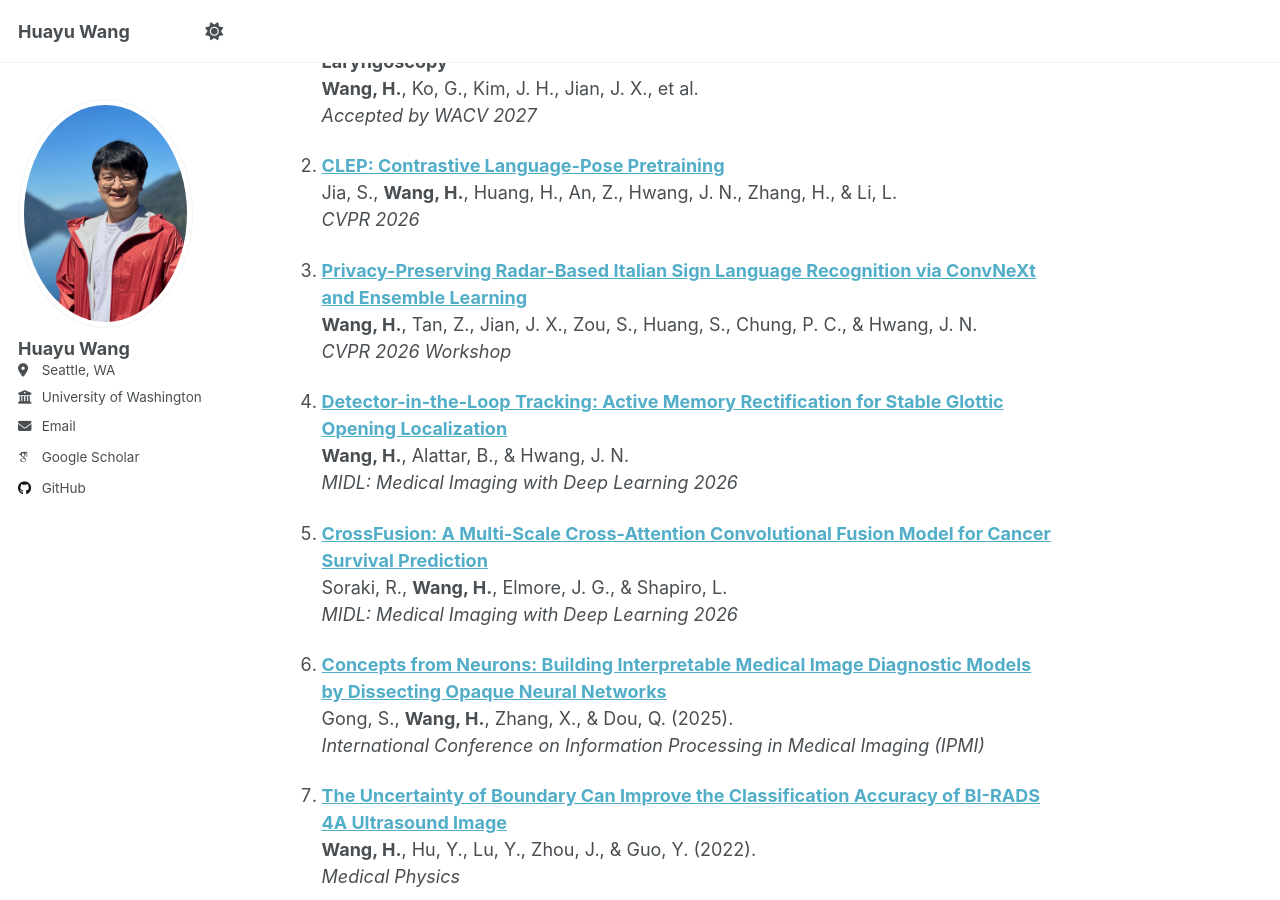
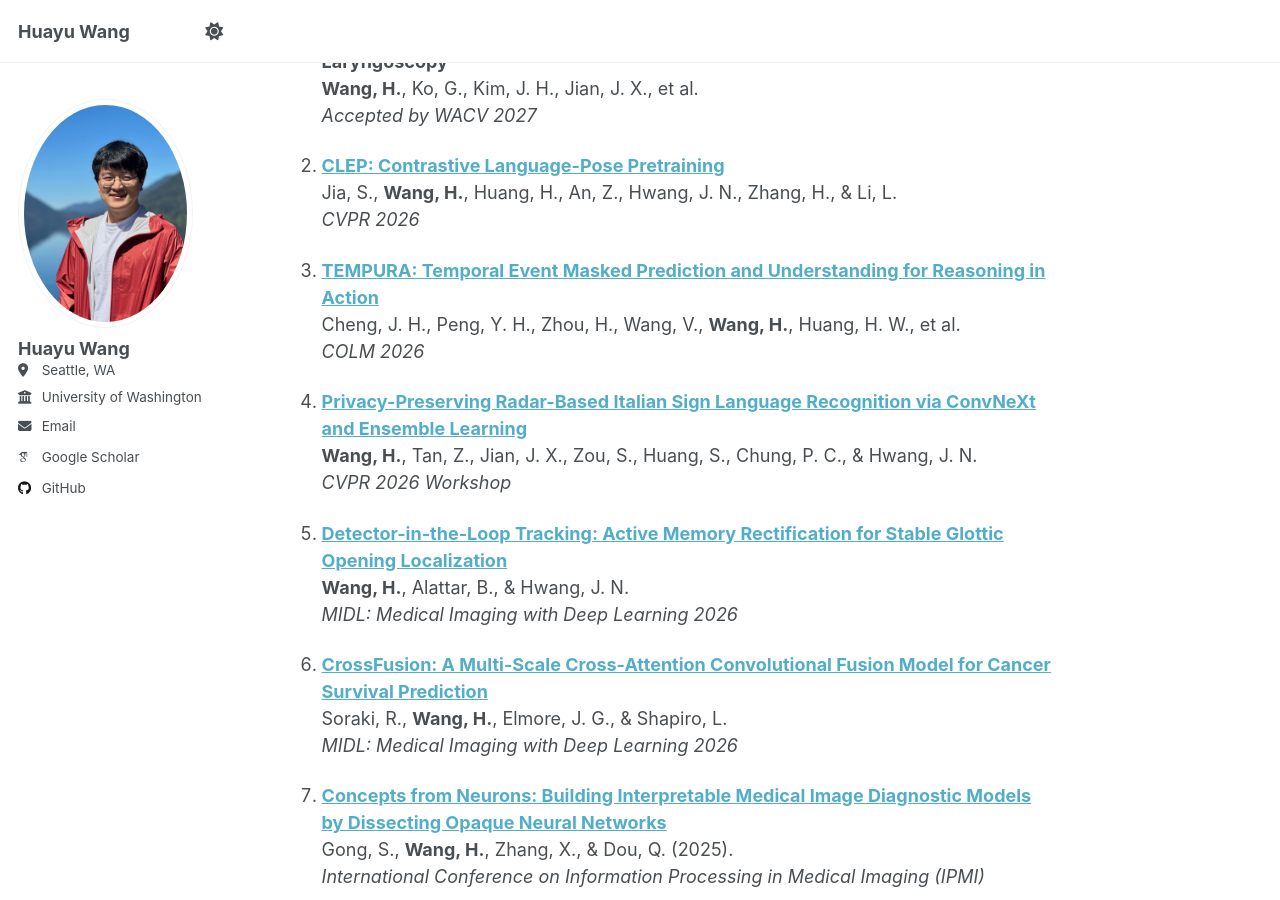
Before and after one commit to huayuww/huayuww.github.io, a Jekyll site: the page built from _pages/about.md, in a window 1280 px wide and 900 px high, scrolled down 590 px. Built offline with Jekyll 4.4.1, drawn with Linux system fonts in a browser that asks for light colours; some web fonts are replaced.

Commit message:
Add TEMPURA COLM 2026 publication

```diff
--- a/_pages/about.md
+++ b/_pages/about.md
@@ -27,23 +27,27 @@ My research centers on diffusion models for human motion generation and fine-gra
    Jia, S., **Wang, H.**, Huang, H., An, Z., Hwang, J. N., Zhang, H., & Li, L.
    *CVPR 2026*
 
-3. [**Privacy-Preserving Radar-Based Italian Sign Language Recognition via ConvNeXt and Ensemble Learning**](https://openaccess.thecvf.com/content/CVPR2026W/MSLR/papers/Wang_PRISM_at_SignEval_2026_Privacy-Preserving_Radar-Based_Italian_Sign_Language_Recognition_CVPRW_2026_paper.pdf)
+3. [**TEMPURA: Temporal Event Masked Prediction and Understanding for Reasoning in Action**](https://arxiv.org/abs/2505.01583)
+   Cheng, J. H., Peng, Y. H., Zhou, H., Wang, V., **Wang, H.**, Huang, H. W., et al.
+   *COLM 2026*
+
+4. [**Privacy-Preserving Radar-Based Italian Sign Language Recognition via ConvNeXt and Ensemble Learning**](https://openaccess.thecvf.com/content/CVPR2026W/MSLR/papers/Wang_PRISM_at_SignEval_2026_Privacy-Preserving_Radar-Based_Italian_Sign_Language_Recognition_CVPRW_2026_paper.pdf)
    **Wang, H.**, Tan, Z., Jian, J. X., Zou, S., Huang, S., Chung, P. C., & Hwang, J. N.
    *CVPR 2026 Workshop*
 
-4. [**Detector-in-the-Loop Tracking: Active Memory Rectification for Stable Glottic Opening Localization**](https://arxiv.org/pdf/2602.19380)
+5. [**Detector-in-the-Loop Tracking: Active Memory Rectification for Stable Glottic Opening Localization**](https://arxiv.org/pdf/2602.19380)
    **Wang, H.**, Alattar, B., & Hwang, J. N.
    *MIDL: Medical Imaging with Deep Learning 2026*
 
-5. [**CrossFusion: A Multi-Scale Cross-Attention Convolutional Fusion Model for Cancer Survival Prediction**](https://openreview.net/pdf?id=CZMHbOGu1H)
+6. [**CrossFusion: A Multi-Scale Cross-Attention Convolutional Fusion Model for Cancer Survival Prediction**](https://openreview.net/pdf?id=CZMHbOGu1H)
    Soraki, R., **Wang, H.**, Elmore, J. G., & Shapiro, L.
    *MIDL: Medical Imaging with Deep Learning 2026*
 
-6. [**Concepts from Neurons: Building Interpretable Medical Image Diagnostic Models by Dissecting Opaque Neural Networks**](https://link.springer.com/chapter/10.1007/978-3-031-96625-5_1)
+7. [**Concepts from Neurons: Building Interpretable Medical Image Diagnostic Models by Dissecting Opaque Neural Networks**](https://link.springer.com/chapter/10.1007/978-3-031-96625-5_1)
    Gong, S., **Wang, H.**, Zhang, X., & Dou, Q. (2025).
    *International Conference on Information Processing in Medical Imaging (IPMI)*
 
-7. [**The Uncertainty of Boundary Can Improve the Classification Accuracy of BI-RADS 4A Ultrasound Image**](https://aapm.onlinelibrary.wiley.com/doi/10.1002/mp.15590)
+8. [**The Uncertainty of Boundary Can Improve the Classification Accuracy of BI-RADS 4A Ultrasound Image**](https://aapm.onlinelibrary.wiley.com/doi/10.1002/mp.15590)
    **Wang, H.**, Hu, Y., Lu, Y., Zhou, J., & Guo, Y. (2022).
    *Medical Physics*
 
```
